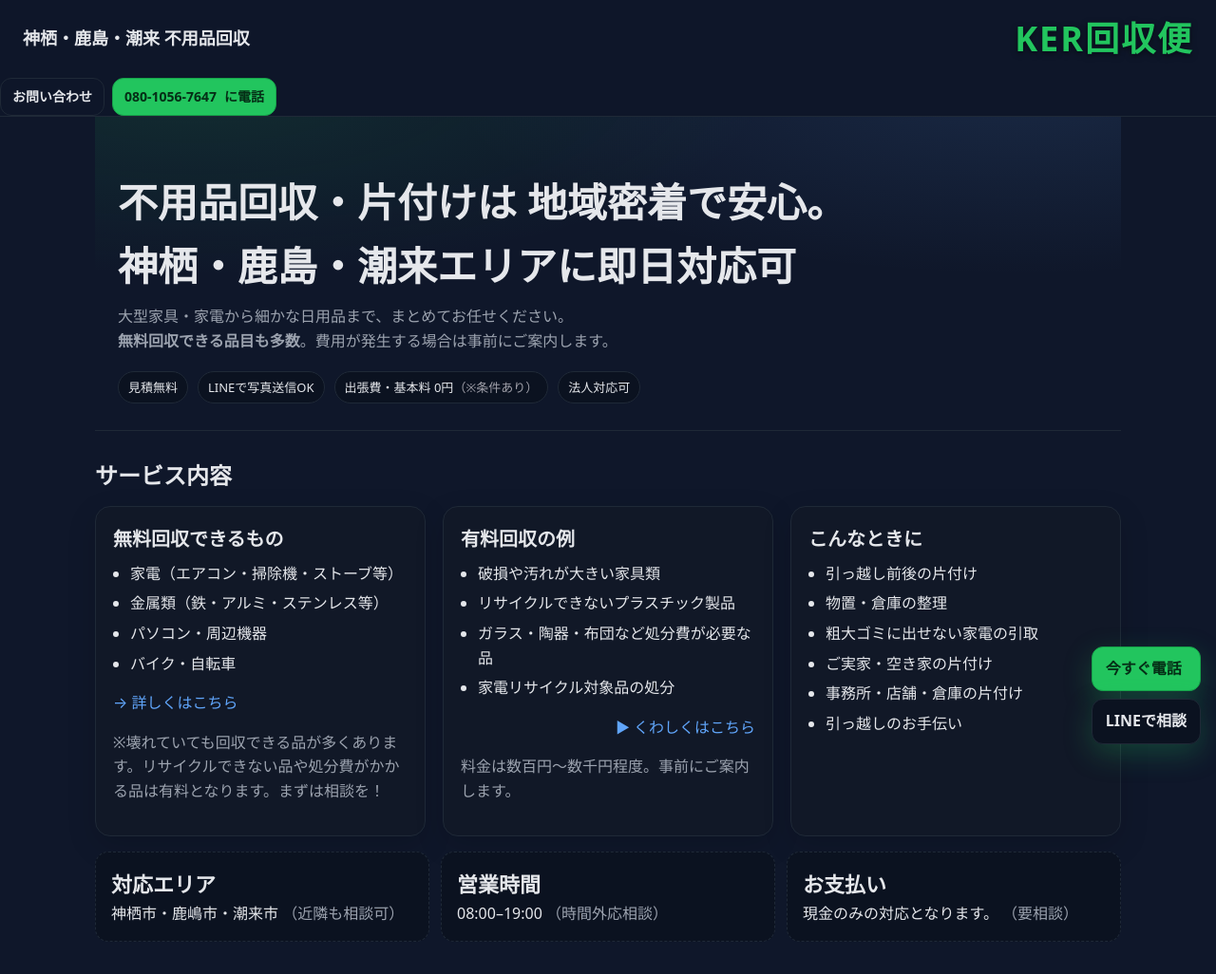
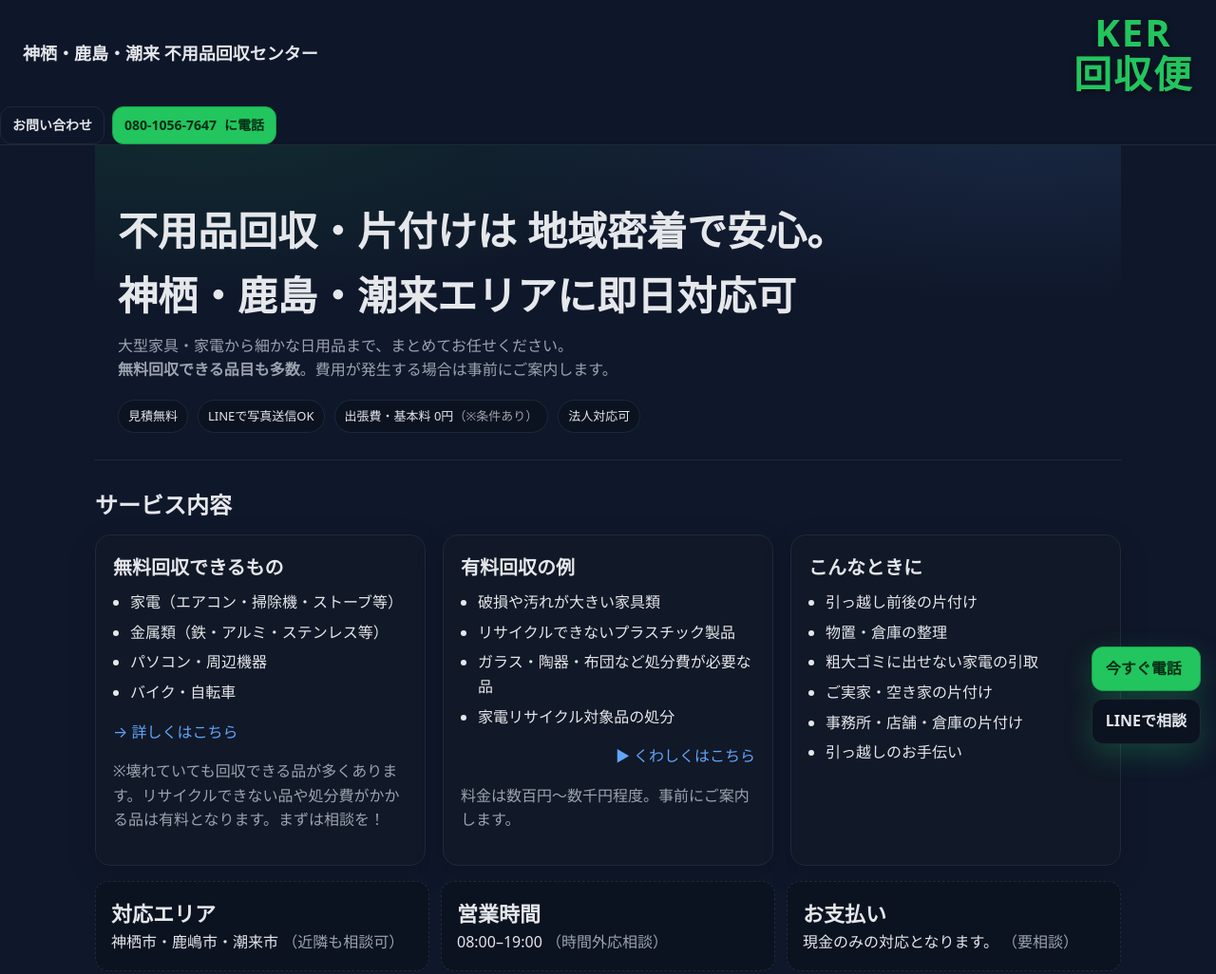
Before and after one commit to kerkaishubin/ker-kaishu-website, a plain HTML site: page index.html in a window 1280 px wide. Shown: the top 1026 px of the page at 95% size. Drawn offline with Linux system fonts and the light colour scheme.

Commit message:
Update index.html

```diff
--- a/index.html
+++ b/index.html
@@ -85,12 +85,14 @@
     .floating-contact{position:fixed;right:16px;bottom:16px;display:flex;flex-direction:column;gap:8px;z-index:30}
     .floating-contact a{box-shadow:0 10px 30px rgba(34,197,94,.25)}
     .brand-name {
-  font-size: clamp(20px, 6vw, 36px); /* 画面幅で可変 */
+  font-size: clamp(20px, 5vw, 40px); /* スマホで小さめ、自動調整 */
   font-weight: 900;
   color: var(--accent);
   letter-spacing: 2px;
   text-shadow: 0 2px 6px rgba(0,0,0,0.5);
-  margin-left: 12px;  /* 左の見出しと少し間隔 */
+  white-space: normal; /* ← これで改行を許可 */
+  line-height: 1.1;
+  text-align: center; /* センター寄せ */
 }
   </style>
   <script type="application/ld+json">
@@ -115,10 +117,10 @@
   <header>
     <div class="nav">
   <div class="brand">
-  <h1 aria-label="サイト名">神栖・鹿島・潮来 不用品回収</h1>
+  <h1 aria-label="サイト名">神栖・鹿島・潮来 不用品回収センター</h1>
 </div>
 
-<div class="brand-name">KER回収便</div>
+<div class="brand-name">KER<br>回収便</div>
 
 
 </div>
```
